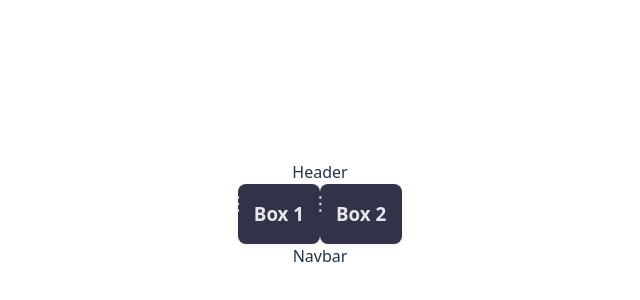
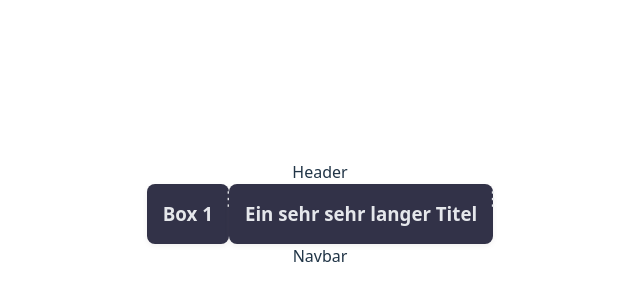
Before and after one commit to DHBW-MEOW/eduflow-frontend, a React (Vite) app: page / in a window 1280 px wide. Shown: the part 186-486 px from the top of the page, without its empty margins (320-960 px from the left). Built offline with nearby package versions, Linux system fonts and the light colour scheme.

Commit message:
- stick the menu button to the right - contextmenu disappear if you click outside of the contextmenu

```diff
--- a/src/app/somePage/SomePage.tsx
+++ b/src/app/somePage/SomePage.tsx
@@ -5,7 +5,7 @@ import { Grid } from "../../components/grid/Grid";
 function SomePage() {
   const [items, setItems] = useState<BoxData[]>([
     { title: "Box 1" },
-    { title: "Box 2" },
+    { title: "Ein sehr sehr langer Titel" },
   ]);
 
   return <Grid items={items} setTitleFunction={setItems} />;
--- a/src/components/grid/Box.css
+++ b/src/components/grid/Box.css
@@ -23,11 +23,13 @@
 
 .menu-button {
   position: absolute;
-  top: -10%;
-  right: 60%;
+  top: 0%;
+  left: 100%;
+  margin-left: -10px;
   background: none;
   border: none;
   color: var(--color-text);
+  padding: 0;
   font-size: 1.2rem;
   cursor: pointer;
 }
--- a/src/components/grid/Box.tsx
+++ b/src/components/grid/Box.tsx
@@ -23,8 +23,8 @@ export function Box({title, onDelete, onRename, menuOpen, onToggleMenu}: BoxProp
 
       {menuOpen && (
         <div className="context-menu">
-          <button onClick={onRename}>✏️ Umbenennen</button>
-          <button onClick={onDelete}>🗑️ Löschen</button>
+          <button onClick={onRename}>Umbenennen</button>
+          <button onClick={onDelete}>Löschen</button>
         </div>
       )}
 
@@ -32,4 +32,4 @@ export function Box({title, onDelete, onRename, menuOpen, onToggleMenu}: BoxProp
   )
 }
 
-  export default Box;
+export default Box;
--- a/src/components/grid/Grid.tsx
+++ b/src/components/grid/Grid.tsx
@@ -1,33 +1,51 @@
+import { useEffect, useRef, useState } from "react";
 import "./Grid.css";
 import { Box, type BoxData } from "./Box.tsx";
-import { useState } from "react";
 
 type GridProps = {
   items: BoxData[];
   setTitleFunction: React.Dispatch<React.SetStateAction<BoxData[]>>;
 };
 
-
 export function Grid({ items, setTitleFunction }: GridProps) {
   const [openMenuIndex, setOpenMenuIndex] = useState<number | null>(null);
+  const containerRef = useRef<HTMLDivElement>(null);
 
   const handleDelete = (index: number) => {
     setTitleFunction((prev) => prev.filter((_, i) => i !== index));
+    setOpenMenuIndex(null);
   };
 
   const handleRename = (index: number) => {
     const newTitle = prompt("Neuer Titel:");
     if (newTitle) {
       setTitleFunction((prev) =>
-        prev.map((item, i) =>
-          i === index ? { ...item, title: newTitle } : item
-        )
+        prev.map((item, i) => (i === index ? { ...item, title: newTitle } : item))
       );
     }
+    setOpenMenuIndex(null);
   };
 
+  useEffect(() => {
+    function handleClickOutside(event: MouseEvent) {
+      // Wenn kein Menü offen, nichts machen
+      if (openMenuIndex === null) return;
+
+      // Prüfen, ob der Klick im Grid-Container war
+      if (containerRef.current && !containerRef.current.contains(event.target as Node)) {
+        setOpenMenuIndex(null);
+      }
+    }
+
+    document.addEventListener("click", handleClickOutside);
+
+    return () => {
+      document.removeEventListener("click", handleClickOutside);
+    };
+  }, [openMenuIndex]);
+
   return (
-    <div className="grid-container">
+    <div className="grid-container" ref={containerRef}>
       {items.map((item, idx) => (
         <Box
           key={idx}
@@ -35,7 +53,9 @@ export function Grid({ items, setTitleFunction }: GridProps) {
           onDelete={() => handleDelete(idx)}
           onRename={() => handleRename(idx)}
           menuOpen={openMenuIndex === idx}
-          onToggleMenu={() => setOpenMenuIndex(prev => (prev === idx ? null : idx))}
+          onToggleMenu={() =>
+            setOpenMenuIndex((prev) => (prev === idx ? null : idx))
+          }
         />
       ))}
     </div>
```
